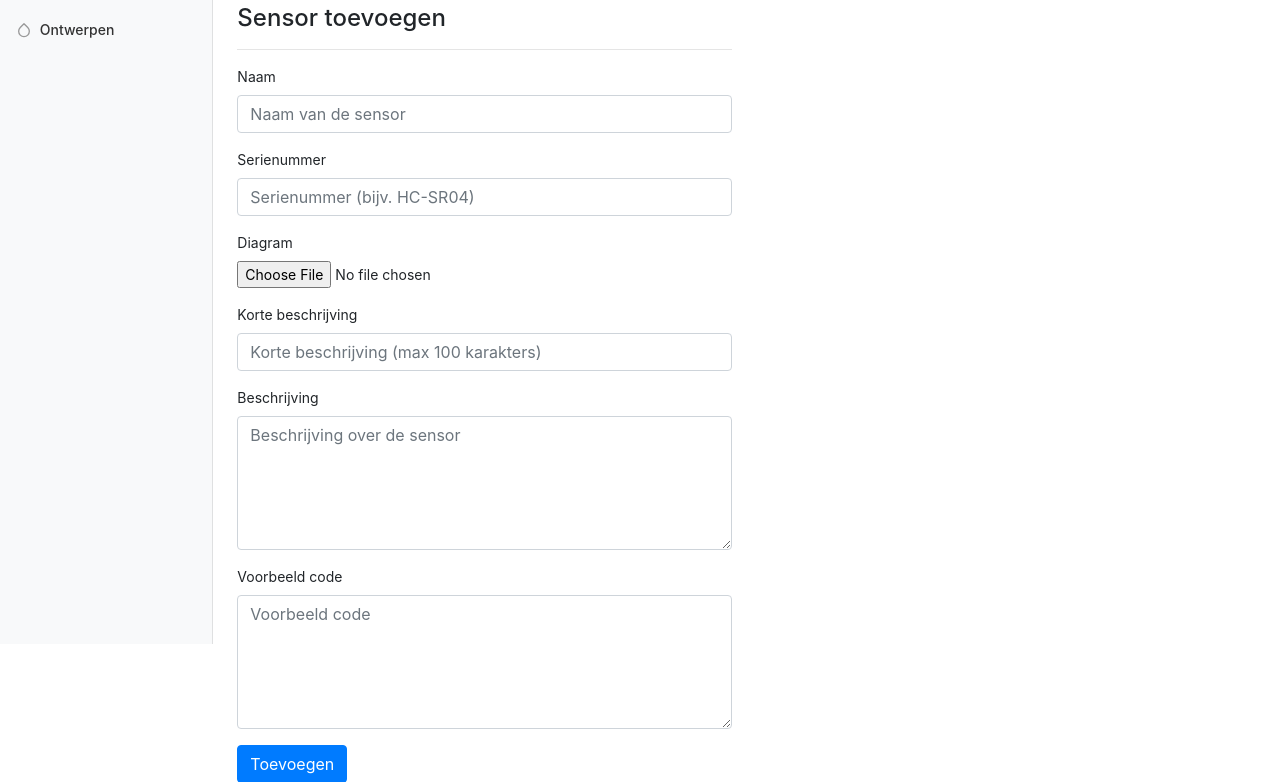
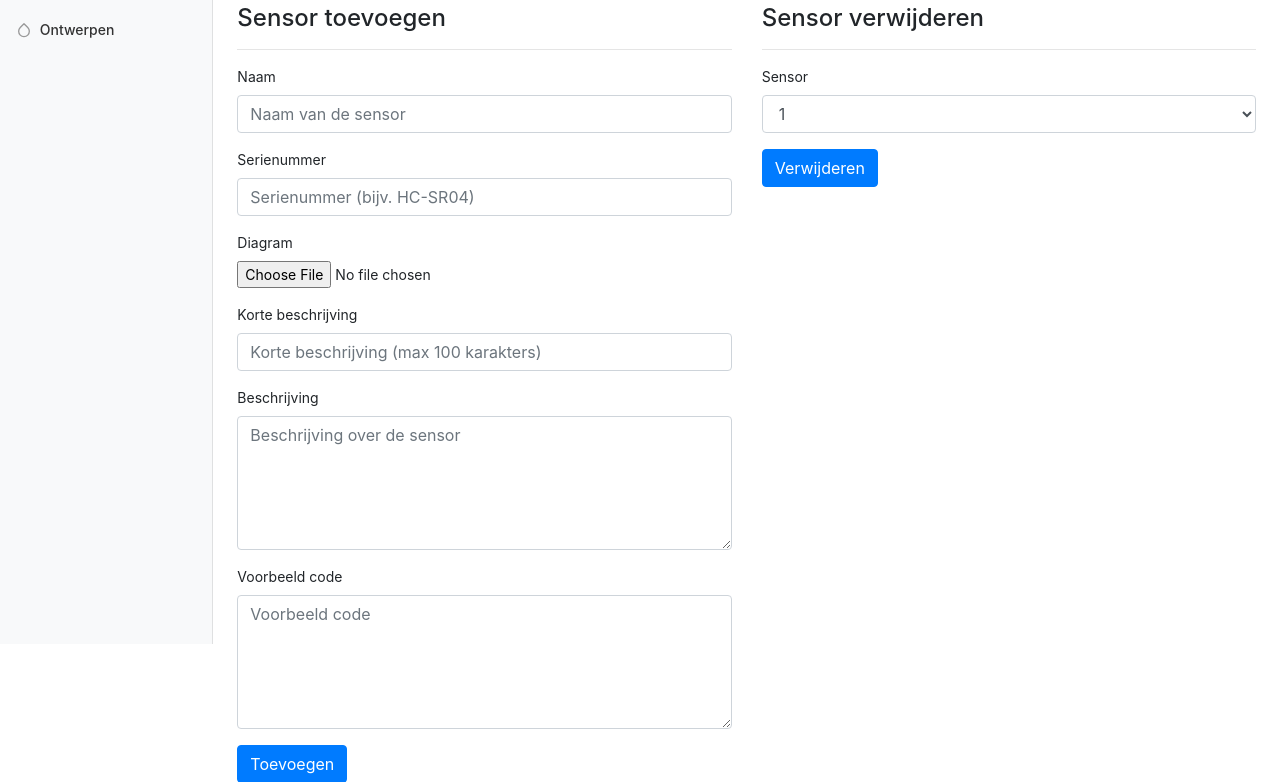
Before and after one commit to niekvleeuwen/senstable, a PHP site: page /admin/home.php in a window 1280 px wide. Shown: the part 156-938 px from the top of the page. Run offline with PHP 8.4, Linux system fonts and the light colour scheme; the visitor is signed in with stand-in values (Sample User, id 1); data that the repository does not hold is empty; a stand-in replaces the project's code that opens the database connection; some libraries are stand-ins or nearby versions.

Commit message:
Added delete form

```diff
--- a/wiki/admin/home.php
+++ b/wiki/admin/home.php
@@ -201,8 +201,24 @@
 					<button type="submit" name="addSensorButton" class="btn btn-primary">Toevoegen</button>
 				</form>
 			</div>
-			<div class="col-sm-6"></div>
-          </div>
+			<div class="col-sm-6">
+				<h4>Sensor verwijderen</h4>
+				<hr>
+				<form method="post" action="delete.php" enctype="multipart/form-data">
+					<div class="form-group">
+						<label for="exampleFormControlSelect1">Sensor</label>
+						<select class="form-control" id="exampleFormControlSelect1">
+						<!--- Hier met php alle sensoren ophalen en displayen -->
+						<option>1</option>
+						<option>2</option>
+						<option>3</option>
+						<option>4</option>
+						<option>5</option>
+						</select>
+					</div>
+					<button type="submit" name="addSensorButton" class="btn btn-primary">Verwijderen</button>
+				</form>
+          	</div>
 		  <br />
         </main>
       </div>
```
